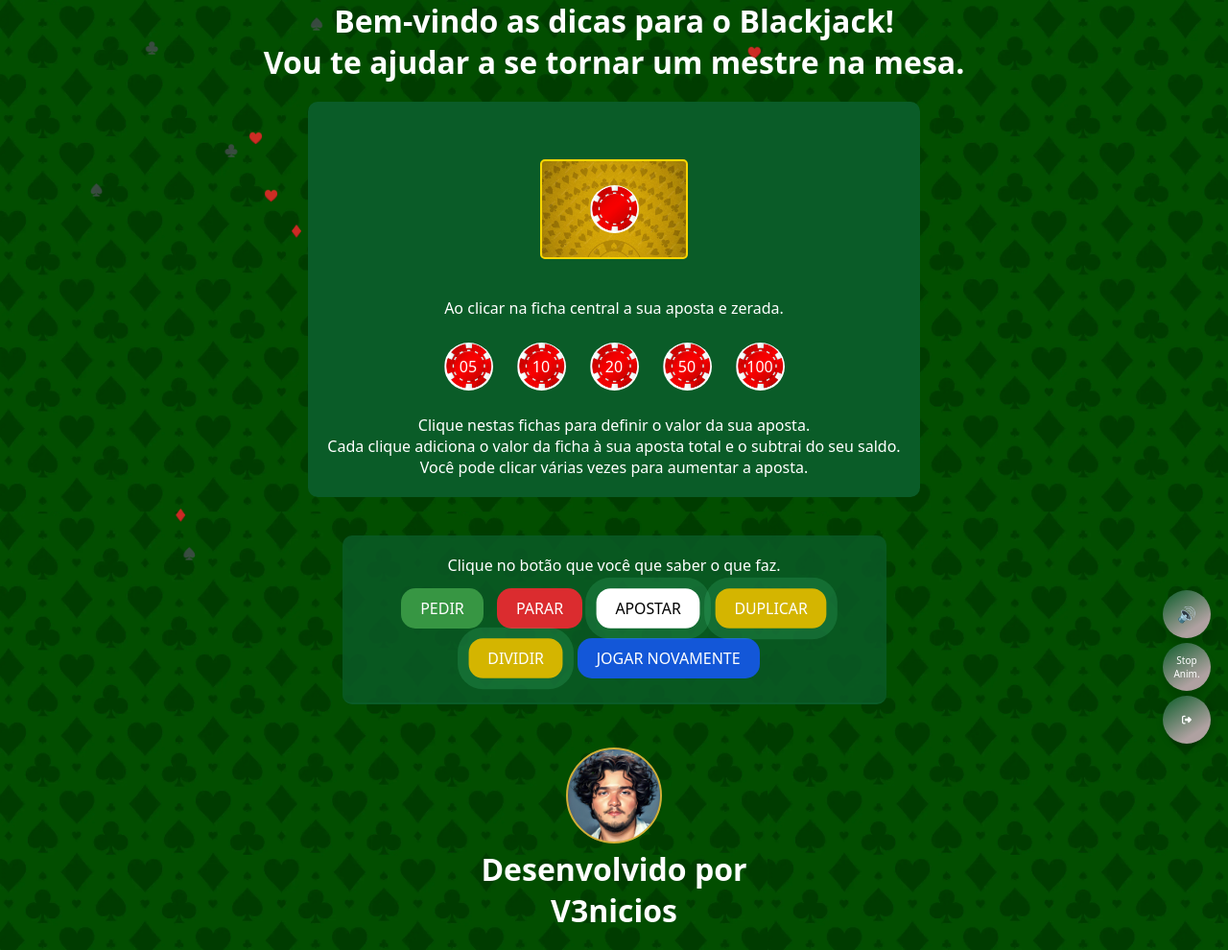
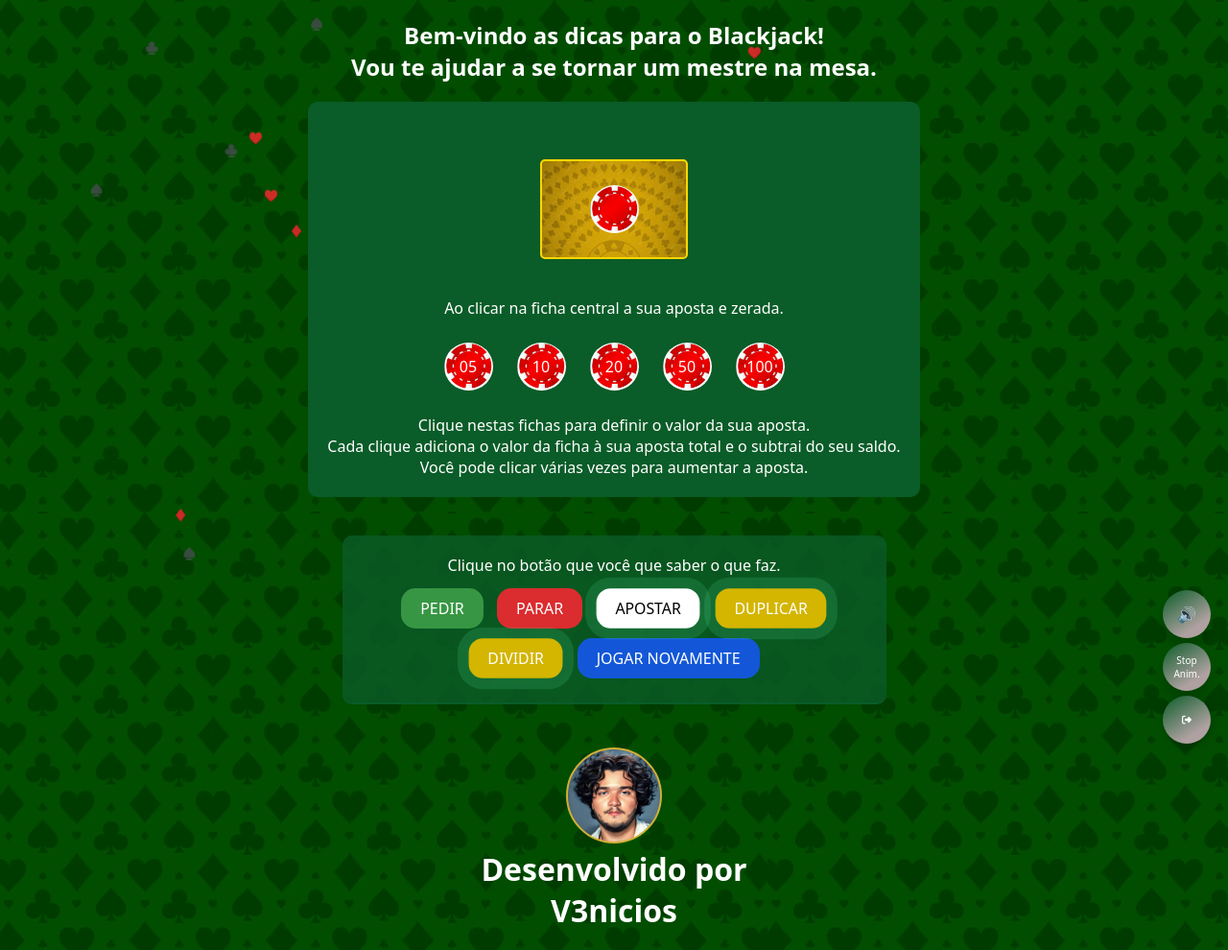
Before and after one commit to v3nicios/JogoBlackJack21, a plain HTML site: page help.html in a window 1280 px wide. Shown: the whole page at 96% size. Drawn offline with nearby package versions, Linux system fonts and the light colour scheme; a web font is replaced by a local one.

Commit message:
fix css no titulo

```diff
--- a/help.html
+++ b/help.html
@@ -38,9 +38,9 @@
 
 
     <div id="textohelp">
-        <h1>Bem-vindo as dicas para o Blackjack!
-            <br> Vou te ajudar a se tornar um mestre na mesa.
-        </h1>
+    <h1  id="black">Bem-vindo as dicas para o Blackjack!
+    <br> Vou te ajudar a se tornar um mestre na mesa.
+    </h1>
     </div>
     <div id="area-jogo">
         <div class="area-ficha">
```
Also changed, not shown: index.html (+1 -1 lines).
